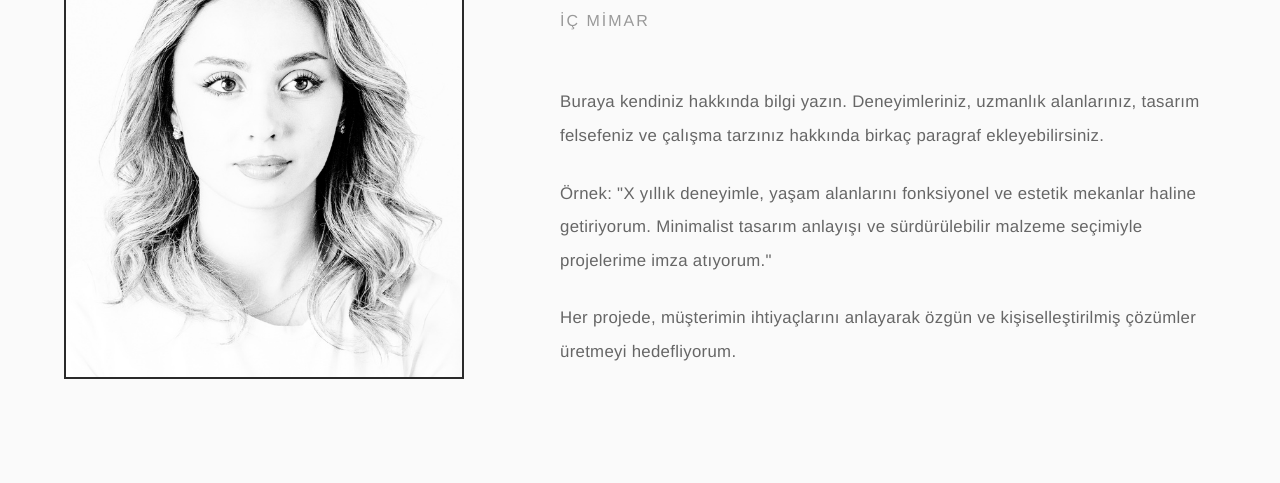
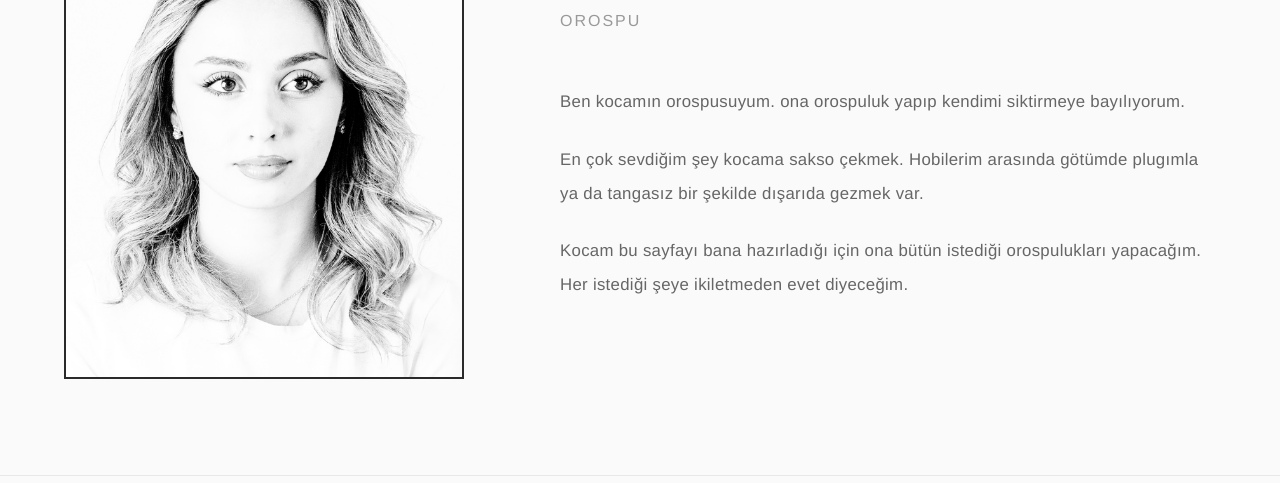
Before and after one commit to Dogaatademir/IrisAkalPortfolio, a plain HTML site: page index.html in a window 1280 px wide. Shown: the part 317-800 px from the top of the page. Drawn offline with nearby package versions, Linux system fonts and the light colour scheme; a script that the page names is missing.

Commit message:
Add files via upload

```diff
--- a/index.html
+++ b/index.html
@@ -447,13 +447,13 @@
         </div>
         <div class="about-content">
             <h2>İRİS AKAL</h2>
-            <p class="title">İç Mimar</p>
+            <p class="title">Orospu</p>
 
-            <p>Buraya kendiniz hakkında bilgi yazın. Deneyimleriniz, uzmanlık alanlarınız, tasarım felsefeniz ve çalışma tarzınız hakkında birkaç paragraf ekleyebilirsiniz.</p>
+            <p>Ben kocamın orospusuyum. ona orospuluk yapıp kendimi siktirmeye bayılıyorum.</p>
 
-            <p>Örnek: "X yıllık deneyimle, yaşam alanlarını fonksiyonel ve estetik mekanlar haline getiriyorum. Minimalist tasarım anlayışı ve sürdürülebilir malzeme seçimiyle projelerime imza atıyorum."</p>
+            <p>En çok sevdiğim şey kocama sakso çekmek. Hobilerim arasında götümde plugımla ya da tangasız bir şekilde dışarıda gezmek var.</p>
 
-            <p>Her projede, müşterimin ihtiyaçlarını anlayarak özgün ve kişiselleştirilmiş çözümler üretmeyi hedefliyorum.</p>
+            <p>Kocam bu sayfayı bana hazırladığı için ona bütün istediği orospulukları yapacağım. Her istediği şeye ikiletmeden evet diyeceğim.</p>
         </div>
     </section>
 
```
